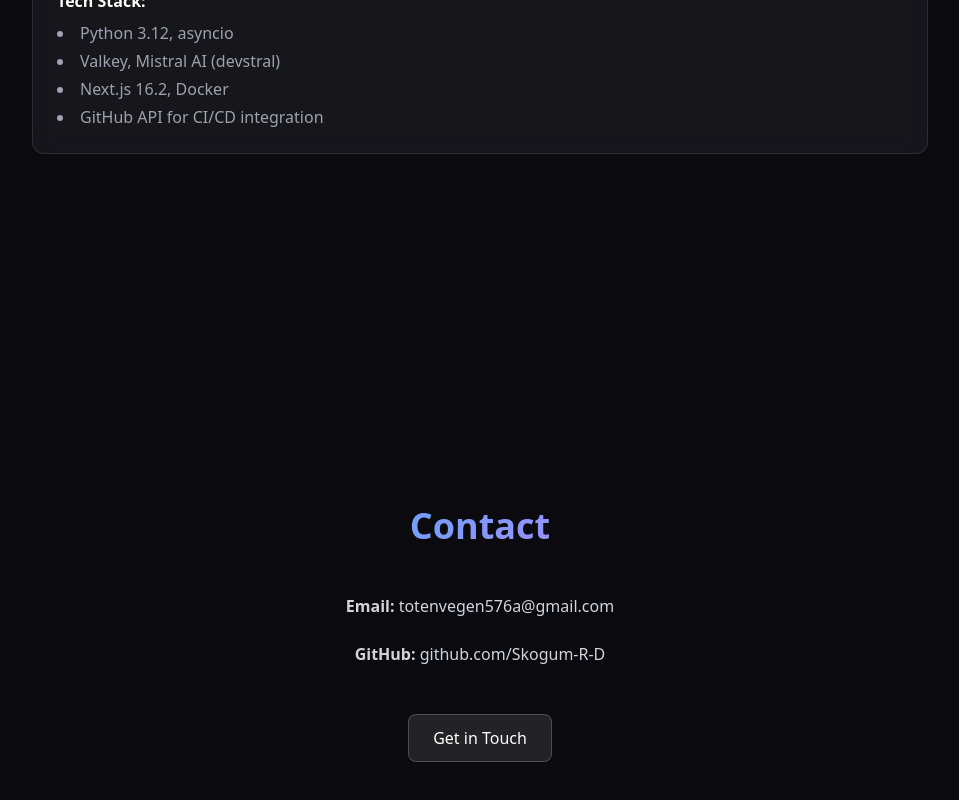
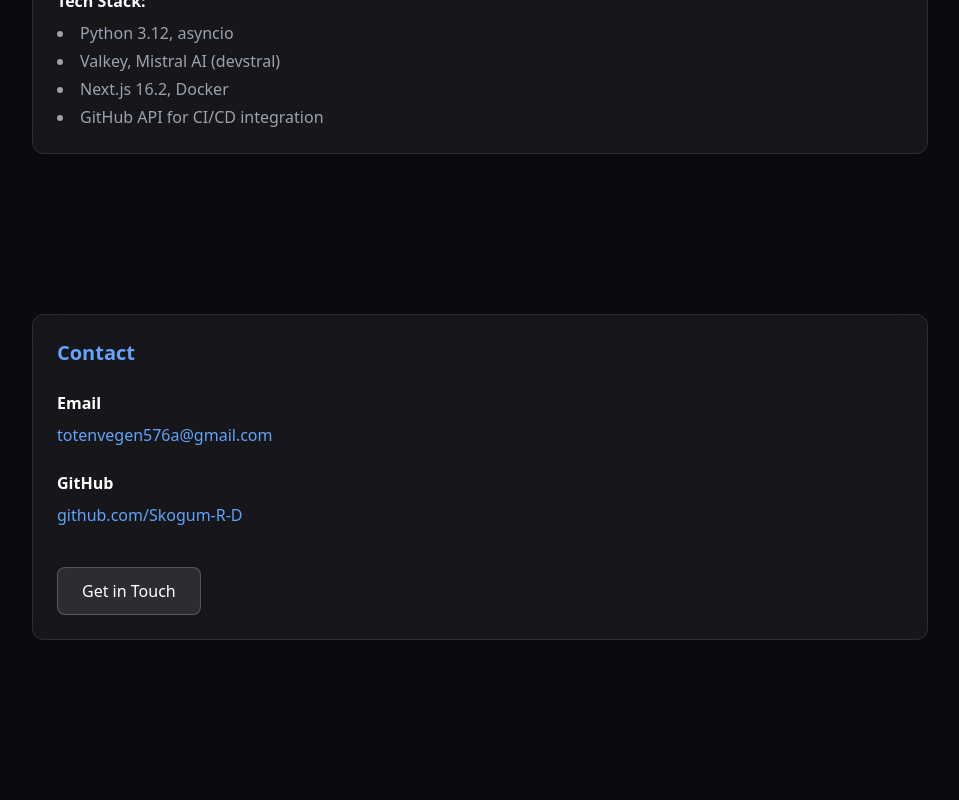
Before and after one commit to Skogum-R-D/simen-portfolio, a Next.js app: page / in a window 1280 px wide. Shown: the part 1968-2768 px from the top of the page, without its empty margins (160-1119 px from the left). After the commit the page ends 2688 px from the top, so only its background shows below. Built offline with nearby package versions, Linux system fonts and the light colour scheme.

Commit message:
Add contact section

```diff
--- a/components/contact.tsx
+++ b/components/contact.tsx
@@ -1,31 +1,52 @@
 "use client";
 import { motion } from "framer-motion";
+import { Card, CardHeader, CardTitle, CardContent } from "./ui/card";
 import { Button } from "./ui/button";
 
 export default function Contact() {
   return (
-    <section id="contact" className="min-h-screen flex flex-col justify-center items-center py-20 px-4">
-      <motion.div
-        initial={{ opacity: 0, y: 20 }}
-        animate={{ opacity: 1, y: 0 }}
-        transition={{ duration: 0.8, delay: 0.8 }}
-        className="max-w-2xl mx-auto text-center"
-      >
-        <h2 className="text-4xl font-bold gradient-text mb-12">Contact</h2>
-        <div className="space-y-6">
-          <p className="text-gray-300">
-            <strong>Email:</strong> totenvegen576a@gmail.com
-          </p>
-          <p className="text-gray-300">
-            <strong>GitHub:</strong> github.com/Skogum-R-D
-          </p>
-        </div>
-        <div className="mt-12">
-          <Button variant="secondary" size="lg">
-            Get in Touch
-          </Button>
-        </div>
-      </motion.div>
-    </section>
+    <motion.section
+      id="contact"
+      initial={{ opacity: 0 }}
+      whileInView={{ opacity: 1 }}
+      viewport={{ once: true }}
+      transition={{ duration: 0.6 }}
+      className="py-20 px-4"
+    >
+      <div className="max-w-4xl mx-auto">
+        <Card>
+          <CardHeader>
+            <CardTitle>Contact</CardTitle>
+          </CardHeader>
+          <CardContent className="space-y-6 text-gray-300">
+            <div>
+              <h4 className="font-semibold text-white mb-2">Email</h4>
+              <a
+                href="mailto:totenvegen576a@gmail.com"
+                className="text-blue-400 hover:text-blue-300 transition-colors"
+              >
+                totenvegen576a@gmail.com
+              </a>
+            </div>
+            <div>
+              <h4 className="font-semibold text-white mb-2">GitHub</h4>
+              <a
+                href="https://github.com/Skogum-R-D"
+                target="_blank"
+                rel="noopener noreferrer"
+                className="text-blue-400 hover:text-blue-300 transition-colors"
+              >
+                github.com/Skogum-R-D
+              </a>
+            </div>
+            <div className="pt-4">
+              <Button size="lg" variant="secondary">
+                Get in Touch
+              </Button>
+            </div>
+          </CardContent>
+        </Card>
+      </div>
+    </motion.section>
   );
 }
```
